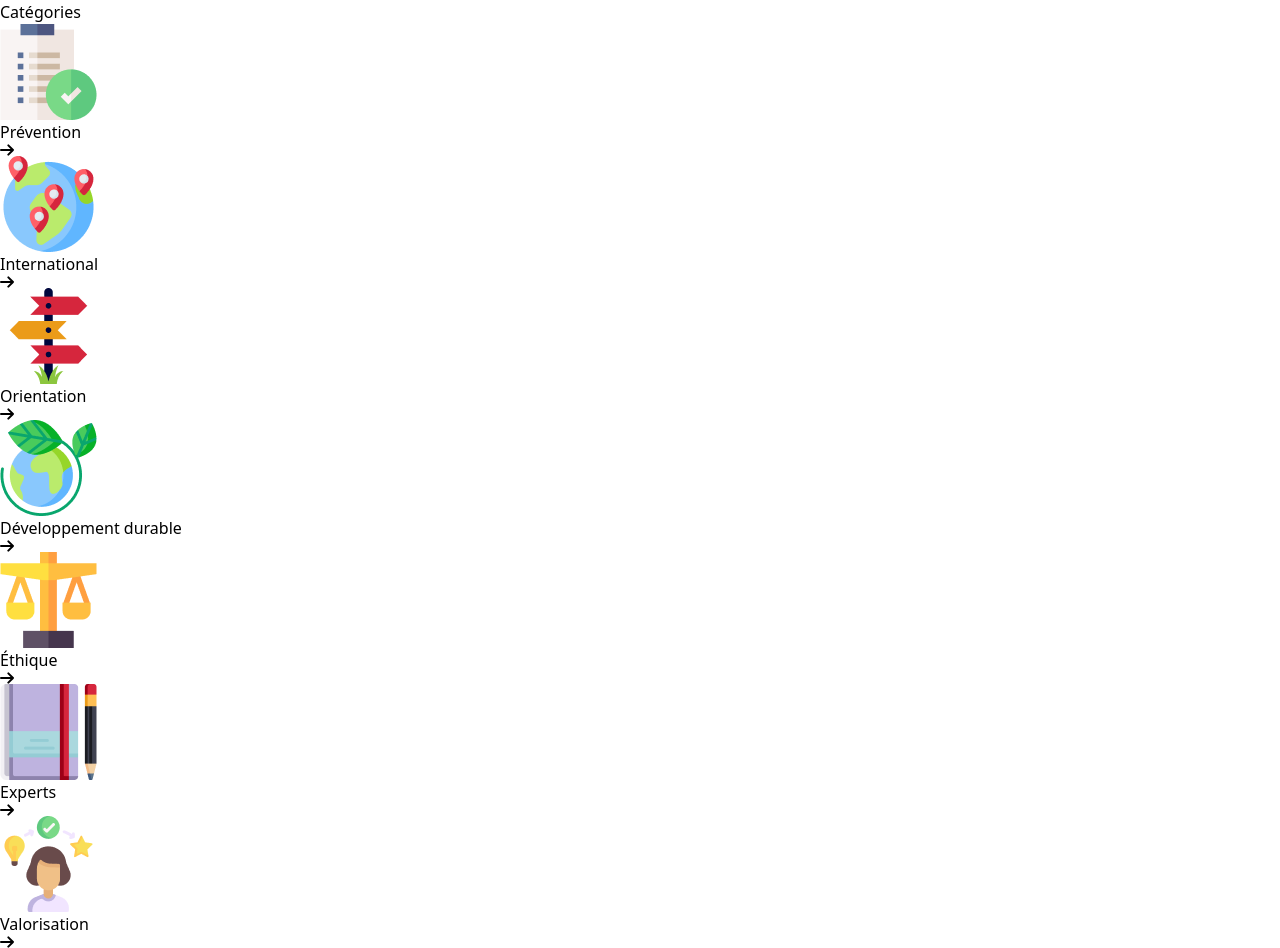
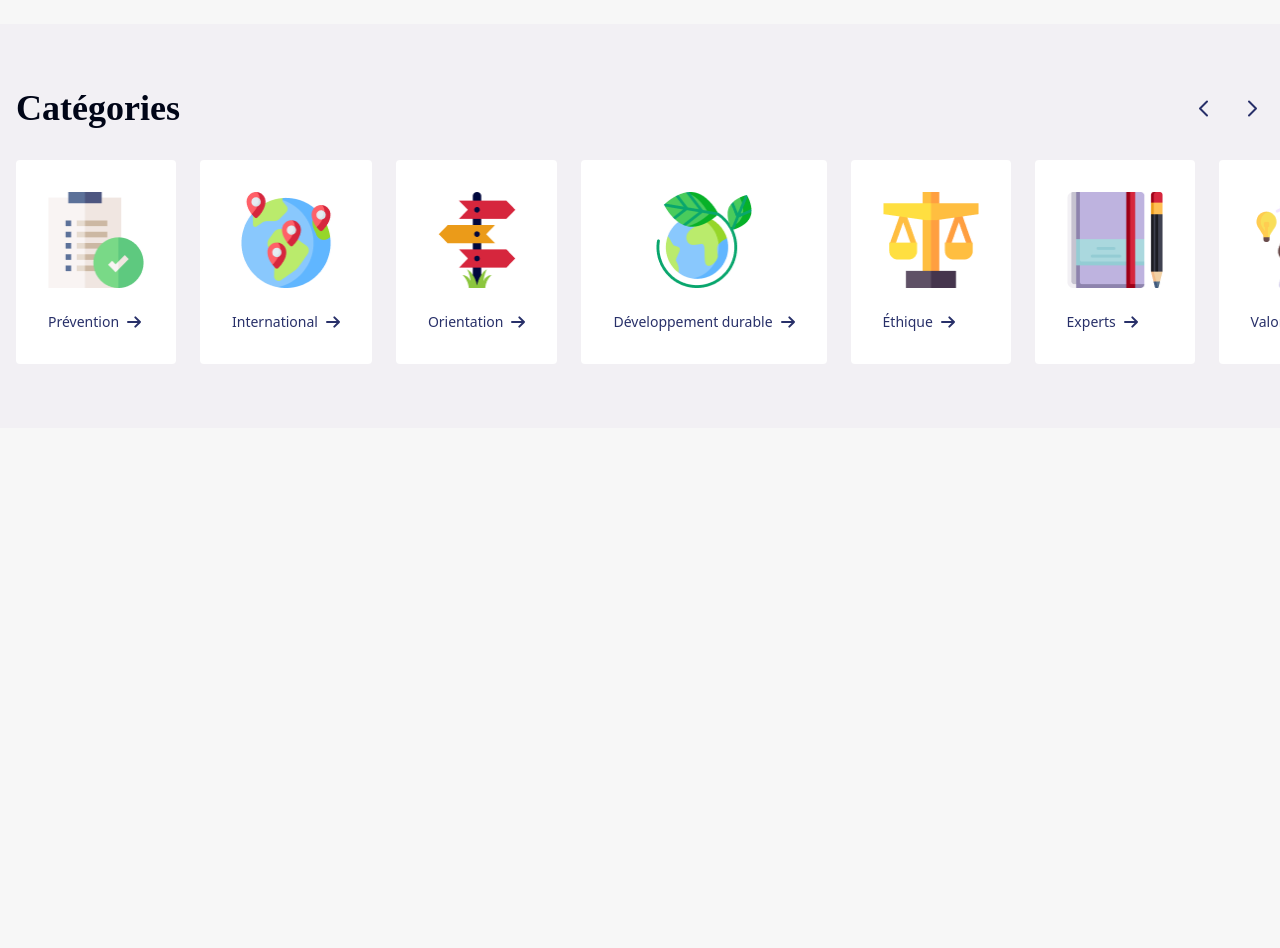
Before and after one commit to Barbapapazes/categories-carousel, a website built with Vite: page index.html in a window 1280 px wide. After the commit the page ends 800 px from the top, so only its background shows below. Built offline with nearby package versions, Linux system fonts and the light colour scheme; a web font is replaced by a local one.

Commit message:
feat(slider): create slider with css

```diff
--- a/index.html
+++ b/index.html
@@ -12,13 +12,48 @@
       rel="stylesheet"
     />
   </head>
-  <body>
-    <div>
-      <div>Catégories</div>
-      <ul>
-        <li>
-          <img src="/prevention.png" alt="illustration prévention" />
-          <div>
+  <body class="bg-grey text-black pt-6">
+    <section
+      id="carousel"
+      class="flex flex-col space-y-8 overflow-hidden px-4 py-16 bg-grey-secondary-light"
+    >
+      <div class="flex flex-row justify-between items-center">
+        <h2 class="text-4xl font-bold font-darker">Catégories</h2>
+        <div class="flex flex-row space-x-6">
+          <svg
+            width="24"
+            height="25"
+            viewBox="0 0 24 25"
+            fill="none"
+            class="stroke-current text-primary-base"
+          >
+            <path
+              d="M15 19.5L8 12.5L15 5.5"
+              stroke-width="2"
+              stroke-linecap="round"
+              stroke-linejoin="round"
+            />
+          </svg>
+          <svg
+            width="24"
+            height="25"
+            viewBox="0 0 24 25"
+            fill="none"
+            class="stroke-current text-primary-base"
+          >
+            <path
+              d="M9 5.5L16 12.5L9 19.5"
+              stroke-width="2"
+              stroke-linecap="round"
+              stroke-linejoin="round"
+            />
+          </svg>
+        </div>
+      </div>
+      <ul class="flex flex-row space-x-6 text-primary-base">
+        <li class="flex flex-col space-y-6 rounded bg-white p-8 flex-shrink-0">
+          <img src="/prevention.png" alt="illustration prévention" class="mx-auto h-24 w-24" />
+          <div class="flex flex-row items-center space-x-2 text-sm">
             <span>Prévention</span>
             <svg width="14" height="12" viewBox="0 0 14 12" fill="none" class="stroke-current">
               <path
@@ -30,9 +65,13 @@
             </svg>
           </div>
         </li>
-        <li>
-          <img src="/international.png" alt="illustration international" />
-          <div>
+        <li class="flex flex-col space-y-6 rounded bg-white p-8 flex-shrink-0">
+          <img
+            src="/international.png"
+            alt="illustration international"
+            class="mx-auto h-24 w-24"
+          />
+          <div class="flex flex-row items-center space-x-2 text-sm">
             <span>International</span>
             <svg width="14" height="12" viewBox="0 0 14 12" fill="none" class="stroke-current">
               <path
@@ -44,9 +83,9 @@
             </svg>
           </div>
         </li>
-        <li>
-          <img src="/orientation.png" alt="illustration orientation" />
-          <div>
+        <li class="flex flex-col space-y-6 rounded bg-white p-8 flex-shrink-0">
+          <img src="/orientation.png" alt="illustration orientation" class="mx-auto h-24 w-24" />
+          <div class="flex flex-row items-center space-x-2 text-sm">
             <span>Orientation</span>
             <svg width="14" height="12" viewBox="0 0 14 12" fill="none" class="stroke-current">
               <path
@@ -58,9 +97,13 @@
             </svg>
           </div>
         </li>
-        <li>
-          <img src="/developpement durable.png" alt="illustration développement durable" />
-          <div>
+        <li class="flex flex-col space-y-6 rounded bg-white p-8 flex-shrink-0">
+          <img
+            src="/developpement durable.png"
+            alt="illustration développement durable"
+            class="mx-auto h-24 w-24"
+          />
+          <div class="flex flex-row items-center space-x-2 text-sm">
             <span>Développement durable</span>
             <svg width="14" height="12" viewBox="0 0 14 12" fill="none" class="stroke-current">
               <path
@@ -72,9 +115,9 @@
             </svg>
           </div>
         </li>
-        <li>
-          <img src="/ethique.png" alt="illustration éthique" />
-          <div>
+        <li class="flex flex-col space-y-6 rounded bg-white p-8 flex-shrink-0">
+          <img src="/ethique.png" alt="illustration éthique" class="mx-auto h-24 w-24" />
+          <div class="flex flex-row items-center space-x-2 text-sm">
             <span>Éthique</span>
             <svg width="14" height="12" viewBox="0 0 14 12" fill="none" class="stroke-current">
               <path
@@ -86,9 +129,9 @@
             </svg>
           </div>
         </li>
-        <li>
-          <img src="/experts.png" alt="illustration experts" />
-          <div>
+        <li class="flex flex-col space-y-6 rounded bg-white p-8 flex-shrink-0">
+          <img src="/experts.png" alt="illustration experts" class="mx-auto h-24 w-24" />
+          <div class="flex flex-row items-center space-x-2 text-sm">
             <span>Experts</span>
             <svg width="14" height="12" viewBox="0 0 14 12" fill="none" class="stroke-current">
               <path
@@ -100,9 +143,9 @@
             </svg>
           </div>
         </li>
-        <li>
-          <img src="/valorisation.png" alt="illustration valorisation" />
-          <div>
+        <li class="flex flex-col space-y-6 rounded bg-white p-8 flex-shrink-0">
+          <img src="/valorisation.png" alt="illustration valorisation" class="mx-auto h-24 w-24" />
+          <div class="flex flex-row items-center space-x-2 text-sm">
             <span>Valorisation</span>
             <svg width="14" height="12" viewBox="0 0 14 12" fill="none" class="stroke-current">
               <path
@@ -115,7 +158,7 @@
           </div>
         </li>
       </ul>
-    </div>
+    </section>
 
     <script type="module" src="/main.js"></script>
   </body>
--- a/tailwind.config.js
+++ b/tailwind.config.js
@@ -6,8 +6,9 @@ module.exports = {
       fontFamily: {
         darker: ['Darker Grotesque'],
       },
-      color: {
+      colors: {
         black: '#000517',
+        grey: '#F7F7F7',
         'primary-base': '#283069',
         'grey-secondary-light': '#F2F0F4',
       },
```
